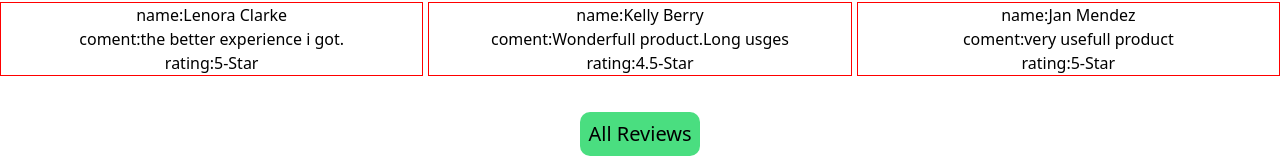
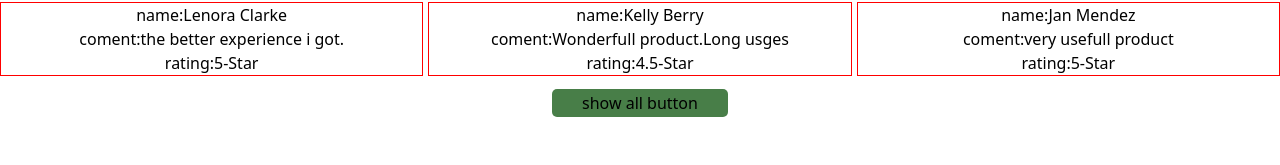
Before and after one commit to webcodevs-ta/Find-power-bank, a React (Create React App) app: page /home in a window 1280 px wide. Shown: the part 632-797 px from the top of the page. Built offline with nearby package versions, Linux system fonts and the light colour scheme.

Commit message:
review link update

```diff
--- a/src/component/Products/Products.css
+++ b/src/component/Products/Products.css
@@ -10,11 +10,12 @@
     grid-template-columns: repeat(3,1fr);
     grid-gap: 5px;
 }
-.review-btn{
-  display: flex;
-  justify-content: center;
-}
-.review-btn button{
-    border-radius: 10px;
+.review-link-div{
+    margin-top: 15px;
 
 }
+.review-link{
+    background-color: rgb(72, 126, 72);
+    padding: 3px 30px;
+    border-radius: 5px;
+}
--- a/src/component/Products/Products.js
+++ b/src/component/Products/Products.js
@@ -2,9 +2,11 @@ import React from 'react';
 import './Products.css'
 import useFeedbacks from '../hooks/hook';
 import ReviewDetails from '../ReviewDetails/ReviewDetails';
+import { Link } from "react-router-dom";
 
 const Products = () => {
     const [feedbacks, setFeedback] = useFeedbacks([])
+
     return (
         //products section
         <div>
@@ -42,10 +44,8 @@ const Products = () => {
                     }
 
                 </div>
-                <div className='review-btn'>
-                    <button className=' p-2 bg-green-400 text-xl mt-9'>
-                        All Reviews
-                    </button>
+                <div className='review-link-div' >
+                   <Link className='review-link' to="/reviews">show all button</Link>
                 </div>
 
             </div>
```
